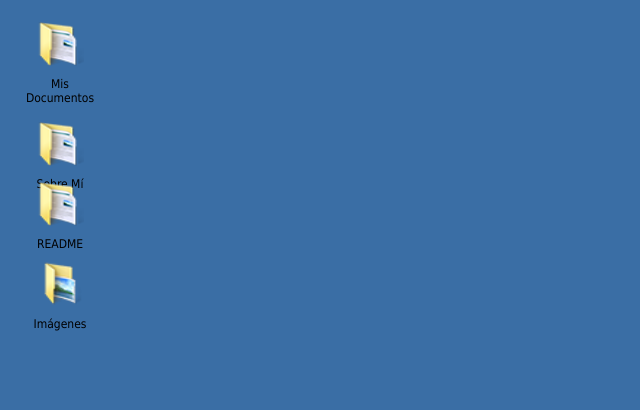
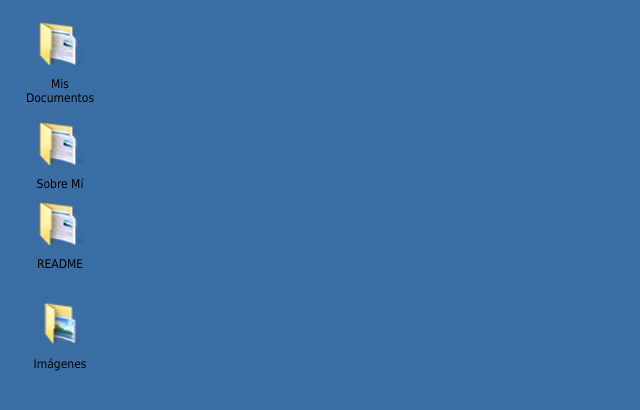
Before and after one commit to mila-cybersecurity/mila-cybersecurity, a plain HTML site: page index.html in a window 1280 px wide. Shown: the whole page, without its empty margins (0-640 px from the left). Drawn offline with Linux system fonts and the light colour scheme.

Commit message:
Update index.html

```diff
--- a/index.html
+++ b/index.html
@@ -16,11 +16,11 @@
             <img src="icons/folder.png" alt="Sobre Mí">
             <p>Sobre Mí</p>
         </div>
-        <div class="icon" style="top: 180px; left: 20px;" onclick="openWindow('readme')">
+        <div class="icon" style="top: 200px; left: 20px;" onclick="openWindow('readme')">
             <img src="icons/folder.png" alt="README">
             <p>README</p>
         </div>
-        <div class="icon" style="top: 260px; left: 20px;" onclick="openWindow('imagesFolder')">
+        <div class="icon" style="top: 300px; left: 20px;" onclick="openWindow('imagesFolder')">
             <img src="icons/images.png" alt="Imágenes">
             <p>Imágenes</p>
         </div>
```
